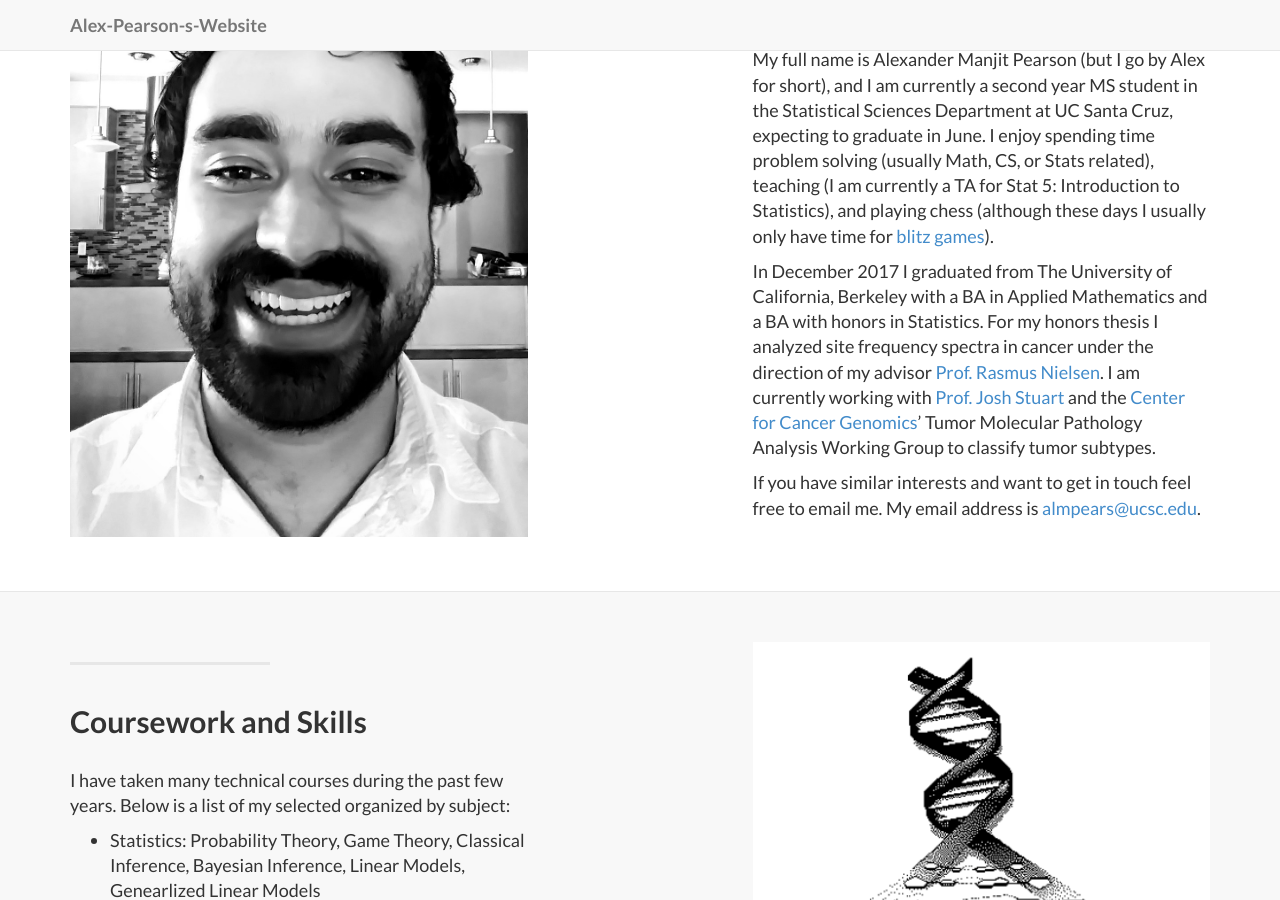
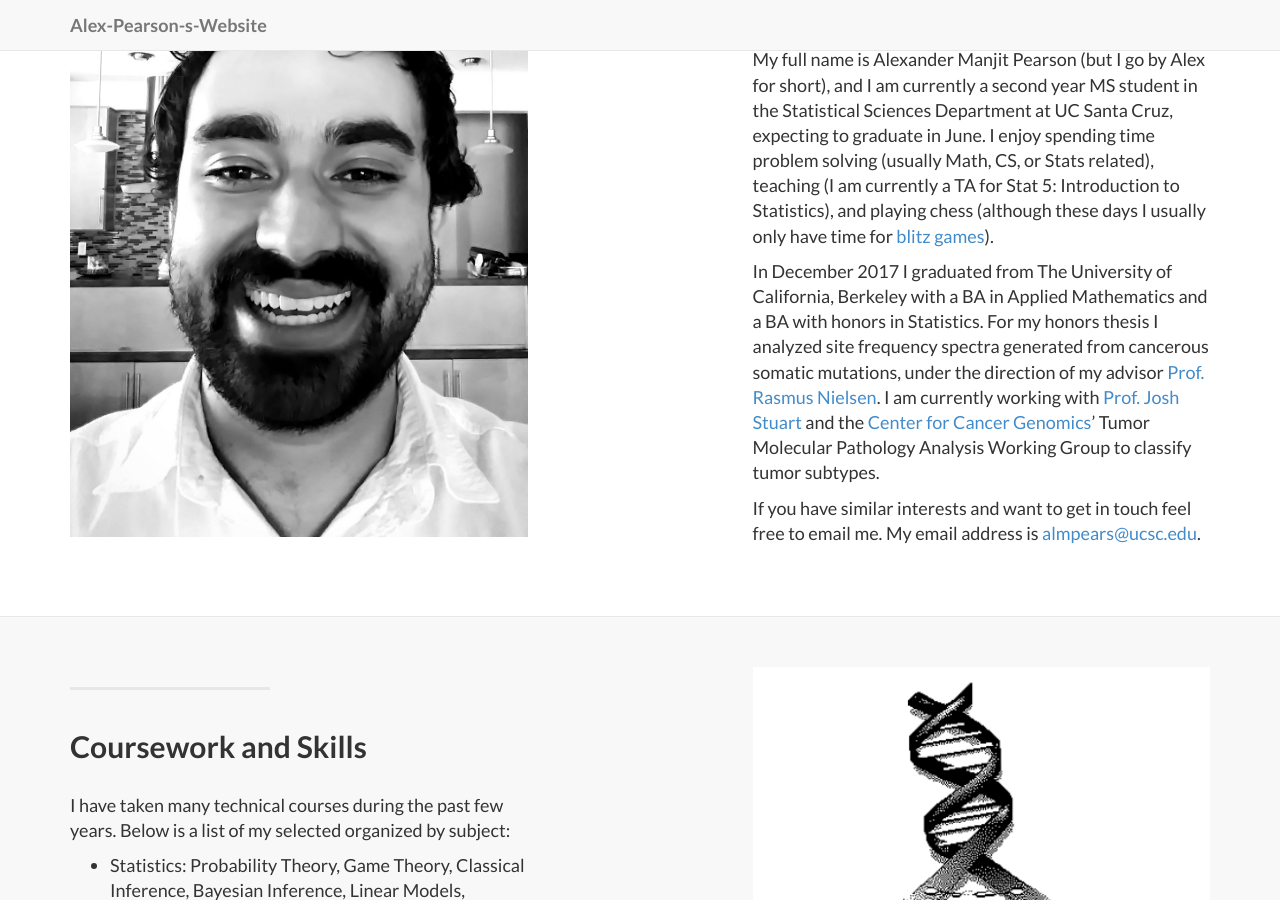
Before and after one commit to apearson1995/Alex-Pearson-s-Website, a Jekyll site: the page built from index.html, in a window 1280 px wide and 900 px high, scrolled down 1030 px. Built offline with Jekyll 4.4.1, drawn with Linux system fonts in a browser that asks for light colours; nearby versions of some CDN libraries; library files that are not in the unit come from our copies.

Commit message:
Fixed the about me section

```diff
--- a/_posts/2014-09-21-services-1.markdown
+++ b/_posts/2014-09-21-services-1.markdown
@@ -8,7 +8,6 @@
 My full name is Alexander Manjit Pearson (but I go by Alex for short), and I am currently a second year MS student in the Statistical Sciences Department at UC Santa Cruz, expecting to graduate in June.  I enjoy spending time problem solving (usually Math, CS, or Stats related), teaching (I am currently a TA for Stat 5: Introduction to Statistics), and playing chess (although these days I usually only have time for [blitz games](https://www.thefreedictionary.com/blitz+chess)).
 
 
-In December 2017 I graduated from The University of California, Berkeley with a BA in Applied Mathematics and a BA with honors in Statistics.  For my
-honors thesis I analyzed site frequency spectra in cancer under the direction of my advisor [Prof. Rasmus Nielsen](http://www.nielsenlab.org/).  I am currently working with [Prof. Josh Stuart](https://jstuart.soe.ucsc.edu/) and the [Center for Cancer Genomics](https://www.cancer.gov/about-nci/organization/ccg)' Tumor Molecular Pathology Analysis Working Group to classify tumor subtypes.
+In December 2017 I graduated from The University of California, Berkeley with a BA in Applied Mathematics and a BA with honors in Statistics.  For my honors thesis I analyzed site frequency spectra generated from cancerous somatic mutations, under the direction of my advisor [Prof. Rasmus Nielsen](http://www.nielsenlab.org/).  I am currently working with [Prof. Josh Stuart](https://jstuart.soe.ucsc.edu/) and the [Center for Cancer Genomics](https://www.cancer.gov/about-nci/organization/ccg)' Tumor Molecular Pathology Analysis Working Group to classify tumor subtypes.
 
 If you have similar interests and want to get in touch feel free to email me.  My email address is [almpears@ucsc.edu](almpears@ucsc.edu).
```
